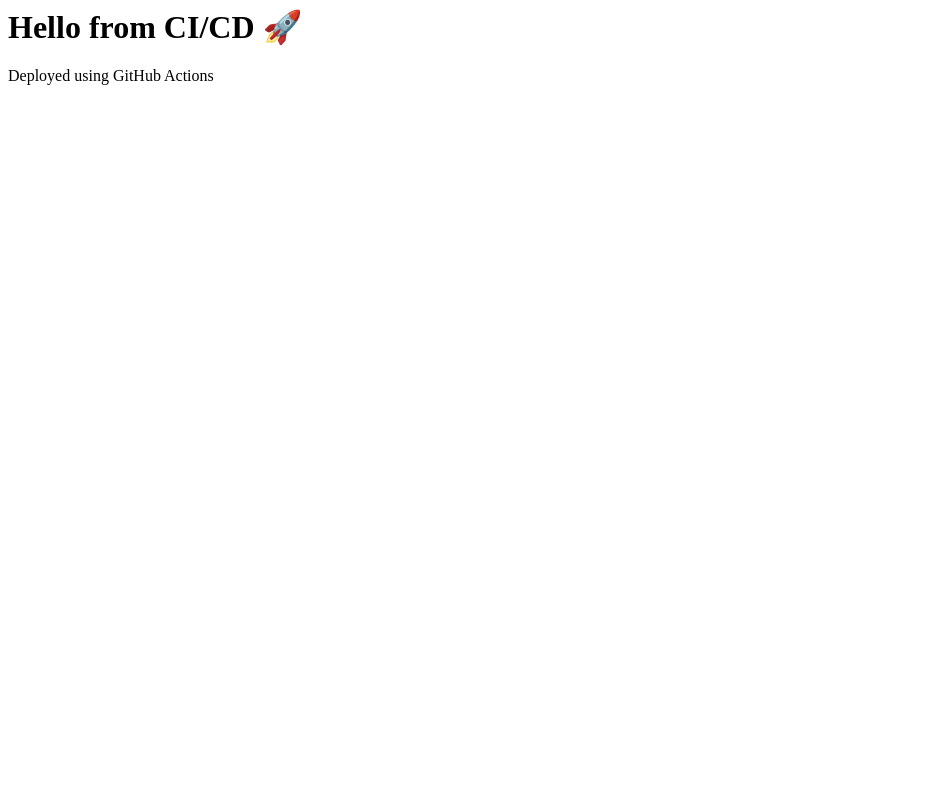
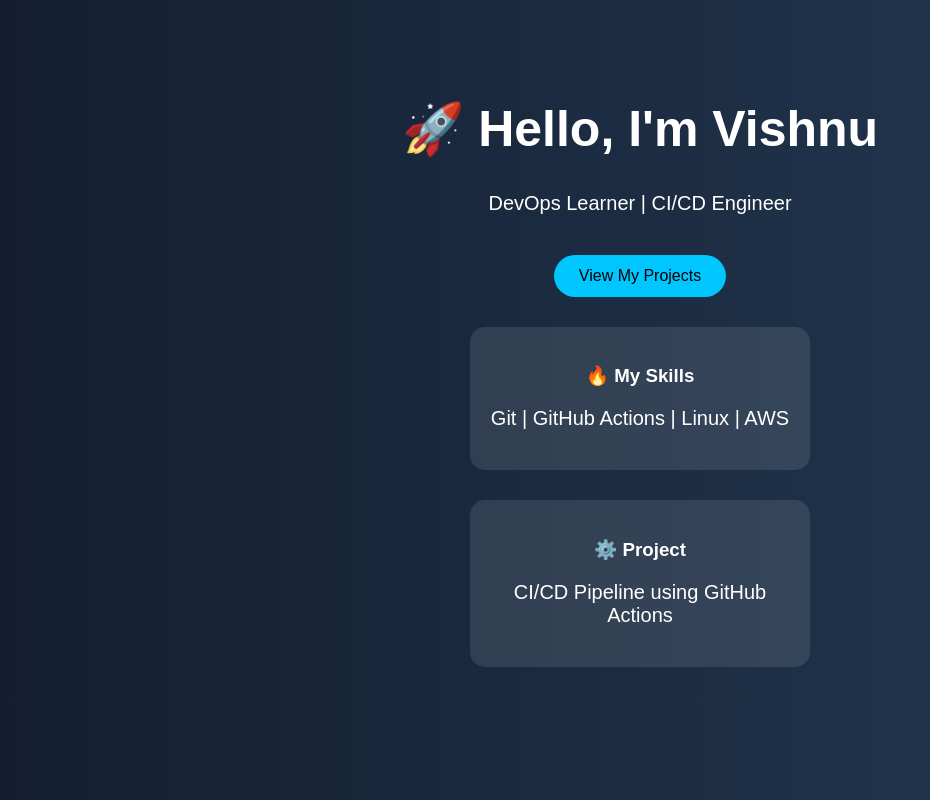
Before and after one commit to vishnuvp-codes/my-apps, a plain HTML site: page index.html in a window 1280 px wide. Shown: the whole page, without its empty margins (0-930 px from the left). Drawn offline with Linux system fonts and the light colour scheme.

Commit message:
updated UI

```diff
--- a/index.html
+++ b/index.html
@@ -1,2 +1,71 @@
-<h1>Hello from CI/CD 🚀</h1>
-<p>Deployed using GitHub Actions</p>
+<!DOCTYPE html>
+<html lang="en">
+<head>
+    <meta charset="UTF-8">
+    <title>My DevOps Portfolio</title>
+    <style>
+        body {
+            margin: 0;
+            font-family: Arial, sans-serif;
+            background: linear-gradient(to right, #141e30, #243b55);
+            color: white;
+            text-align: center;
+        }
+
+        .container {
+            margin-top: 100px;
+        }
+
+        h1 {
+            font-size: 50px;
+        }
+
+        p {
+            font-size: 20px;
+        }
+
+        .btn {
+            margin-top: 20px;
+            padding: 12px 25px;
+            background: #00c6ff;
+            color: black;
+            border: none;
+            border-radius: 25px;
+            cursor: pointer;
+            font-size: 16px;
+        }
+
+        .btn:hover {
+            background: #00aaff;
+        }
+
+        .card {
+            margin: 30px auto;
+            padding: 20px;
+            width: 300px;
+            background: rgba(255,255,255,0.1);
+            border-radius: 15px;
+        }
+    </style>
+</head>
+<body>
+
+<div class="container">
+    <h1>🚀 Hello, I'm Vishnu</h1>
+    <p>DevOps Learner | CI/CD Engineer</p>
+
+    <button class="btn">View My Projects</button>
+
+    <div class="card">
+        <h3>🔥 My Skills</h3>
+        <p>Git | GitHub Actions | Linux | AWS</p>
+    </div>
+
+    <div class="card">
+        <h3>⚙️ Project</h3>
+        <p>CI/CD Pipeline using GitHub Actions</p>
+    </div>
+</div>
+
+</body>
+</html>
```
